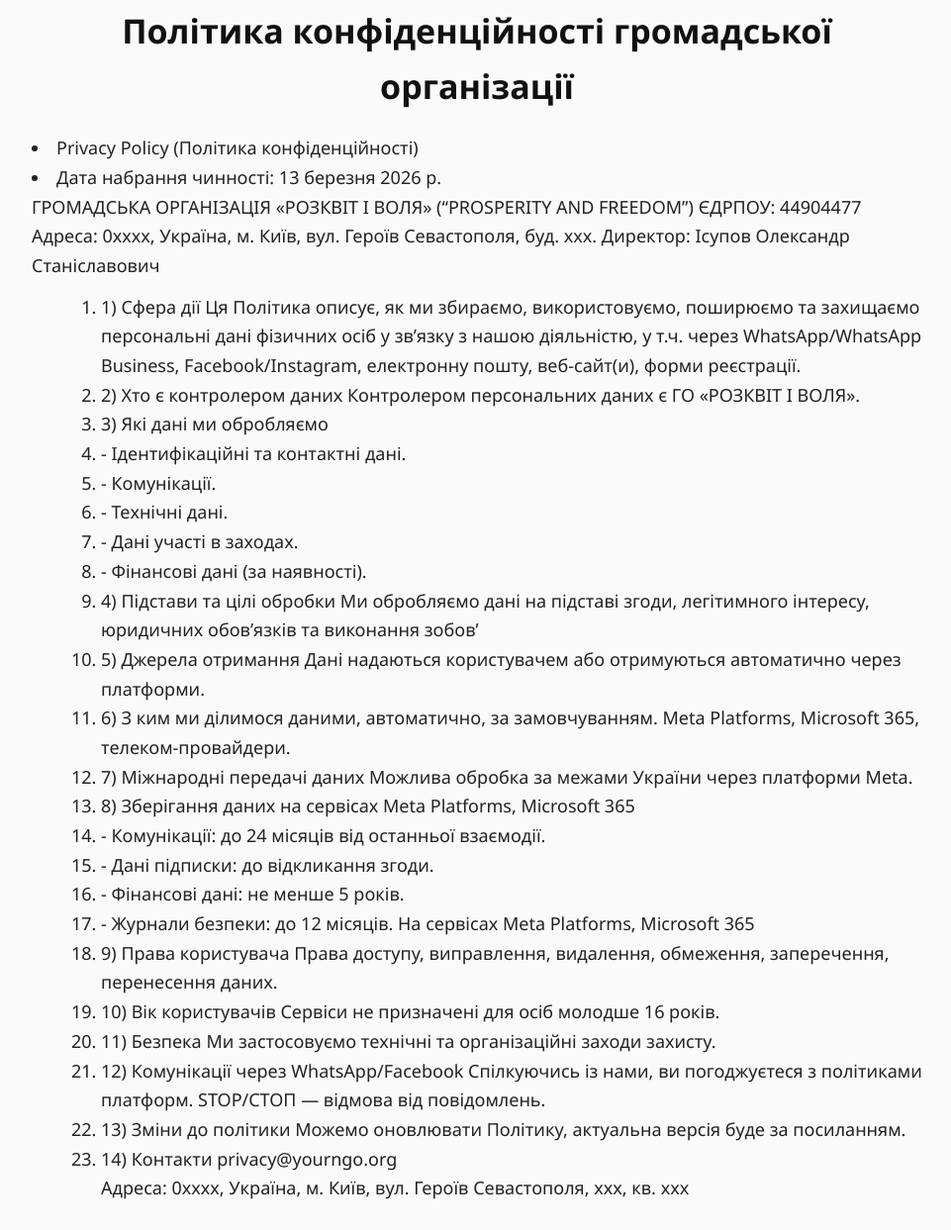
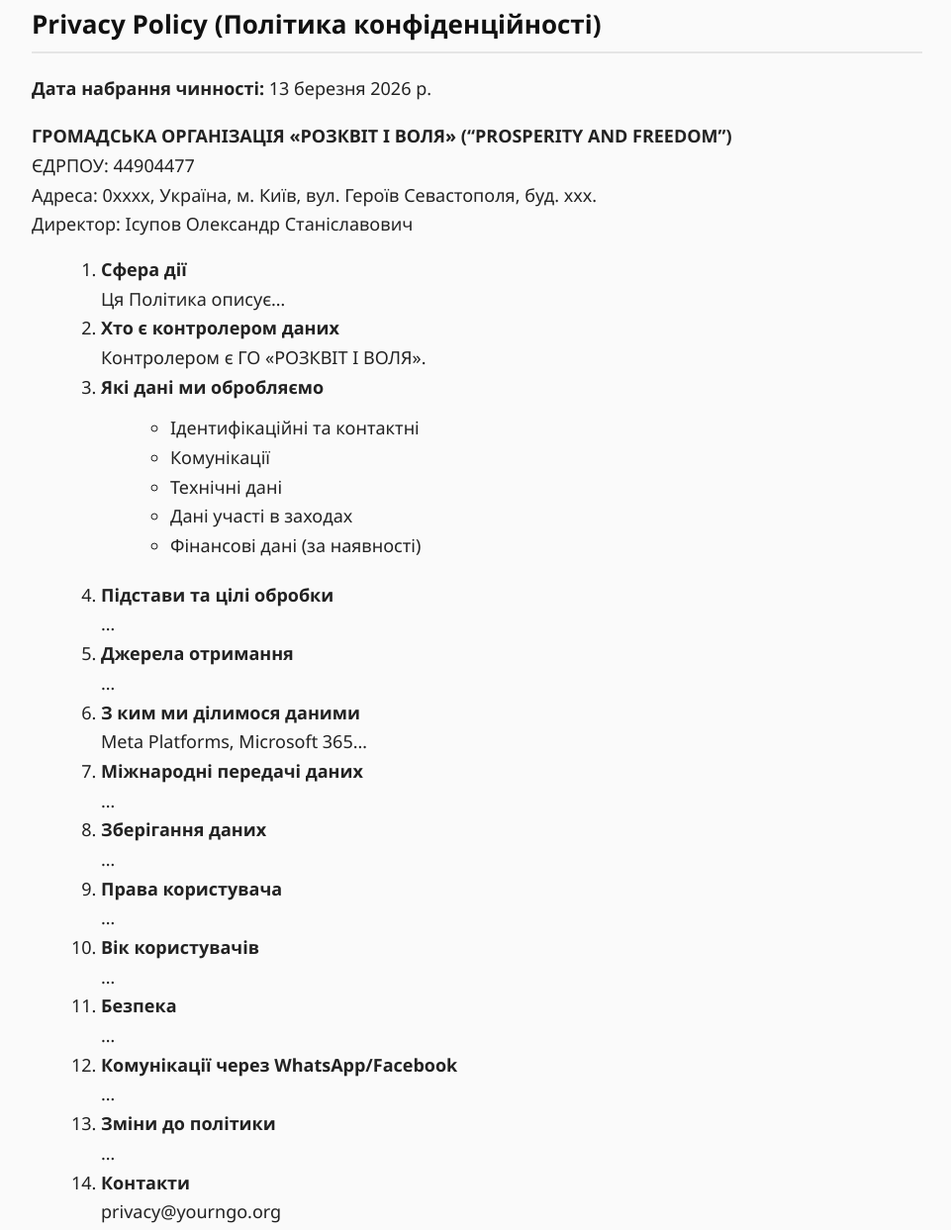
Before and after one commit to regular-cyber/NGO-Terms, a plain HTML site: page Policy_NGO.html in a window 1280 px wide. Shown: the part 37-1280 px from the top of the page at 99% size, without its empty margins (158-1119 px from the left). Drawn offline with Linux system fonts and the light colour scheme.

Commit message:
Update Policy_NGO.html

```diff
--- a/Policy_NGO.html
+++ b/Policy_NGO.html
@@ -70,66 +70,53 @@
     }
 </style>
 <body>
-  <h1>Політика конфіденційності громадської організації</h1>
-  <p><li>Privacy Policy (Політика конфіденційності)</li>
+ <h2>Privacy Policy (Політика конфіденційності)</h2>
+<p><strong>Дата набрання чинності:</strong> 13 березня 2026 р.</p>
 
-<li>Дата набрання чинності: 13 березня 2026 р.</li>
+<p><strong>ГРОМАДСЬКА ОРГАНІЗАЦІЯ «РОЗКВІТ І ВОЛЯ» (“PROSPERITY AND FREEDOM”)</strong><br>
+ЄДРПОУ: 44904477<br>
+Адреса: 0хххх, Україна, м. Київ, вул. Героїв Севастополя, буд. ххх.<br>
+Директор: Ісупов Олександр Станіславович</p>
 
-ГРОМАДСЬКА ОРГАНІЗАЦІЯ «РОЗКВІТ І ВОЛЯ» (“PROSPERITY AND FREEDOM”)
-ЄДРПОУ: 44904477
-Адреса: 0xxxx, Україна, м. Київ, вул. Героїв Севастополя, буд. xxx.
-Директор: Ісупов Олександр Станіславович
+<ol>
+  <li><strong>Сфера дії</strong><br>
+  Ця Політика описує…</li>
 
-    <ol>
+  <li><strong>Хто є контролером даних</strong><br>
+  Контролером є ГО «РОЗКВІТ І ВОЛЯ».</li>
 
-<li>1) Сфера дії
-Ця Політика описує, як ми збираємо, використовуємо, поширюємо та захищаємо персональні дані фізичних осіб у зв’язку з нашою діяльністю, у т.ч. через WhatsApp/WhatsApp Business, Facebook/Instagram, електронну пошту, веб‑сайт(и), форми реєстрації.</li>
+  <li><strong>Які дані ми обробляємо</strong>
+     <ul>
+       <li>Ідентифікаційні та контактні</li>
+       <li>Комунікації</li>
+       <li>Технічні дані</li>
+       <li>Дані участі в заходах</li>
+       <li>Фінансові дані (за наявності)</li>
+     </ul>
+  </li>
 
-<li>2) Хто є контролером даних
-Контролером персональних даних є ГО «РОЗКВІТ І ВОЛЯ».</li>
+  <li><strong>Підстави та цілі обробки</strong><br>…</li>
 
-<li>3) Які дані ми обробляємо</li>
-<li>- Ідентифікаційні та контактні дані.</li>
-<li>- Комунікації.</li>
-<li>- Технічні дані.</li>
-<li>- Дані участі в заходах.</li>
-<li>- Фінансові дані (за наявності).</li>
+  <li><strong>Джерела отримання</strong><br>…</li>
 
-<li>4) Підстави та цілі обробки
-Ми обробляємо дані на підставі згоди, легітимного інтересу, юридичних обов’язків та виконання зобов’</li>
+  <li><strong>З ким ми ділимося даними</strong><br>Meta Platforms, Microsoft 365…</li>
 
-<li>5) Джерела отримання
-Дані надаються користувачем або отримуються автоматично через платформи.</li>
+  <li><strong>Міжнародні передачі даних</strong><br>…</li>
 
-<li>6) З ким ми ділимося даними, автоматично, за замовчуванням.
-Meta Platforms, Microsoft 365, телеком‑провайдери.</li>
+  <li><strong>Зберігання даних</strong><br>…</li>
 
-<li>7) Міжнародні передачі даних
-Можлива обробка за межами України через платформи Meta.</li>
+  <li><strong>Права користувача</strong><br>…</li>
 
-<li>8) Зберігання даних на сервісах Meta Platforms, Microsoft 365</li>
-<li>- Комунікації: до 24 місяців від останньої взаємодії.</li>
-<li>- Дані підписки: до відкликання згоди.</li>
-<li>- Фінансові дані: не менше 5 років.</li>
-<li>- Журнали безпеки: до 12 місяців. На сервісах Meta Platforms, Microsoft 365</li>
+  <li><strong>Вік користувачів</strong><br>…</li>
 
-<li>9) Права користувача
-Права доступу, виправлення, видалення, обмеження, заперечення, перенесення даних.</li>
+  <li><strong>Безпека</strong><br>…</li>
 
-<li>10) Вік користувачів
-Сервіси не призначені для осіб молодше 16 років.</li>
+  <li><strong>Комунікації через WhatsApp/Facebook</strong><br>…</li>
 
-<li>11) Безпека
-Ми застосовуємо технічні та організаційні заходи захисту.</li>
+  <li><strong>Зміни до політики</strong><br>…</li>
 
-<li>12) Комунікації через WhatsApp/Facebook
-Спілкуючись із нами, ви погоджуєтеся з політиками платформ. STOP/СТОП — відмова від повідомлень.</li>
-
-<li>13) Зміни до політики
-Можемо оновлювати Політику, актуальна версія буде за посиланням.</li>
-
-<li>14) Контакти
-privacy@yourngo.org </li>
+  <li><strong>Контакти</strong><br>privacy@yourngo.org</li>
+</ol>
 Адреса: 0xxxx, Україна, м. Київ, вул. Героїв Севастополя, xxx, кв. xxx
       </ol>
 </p>
```
